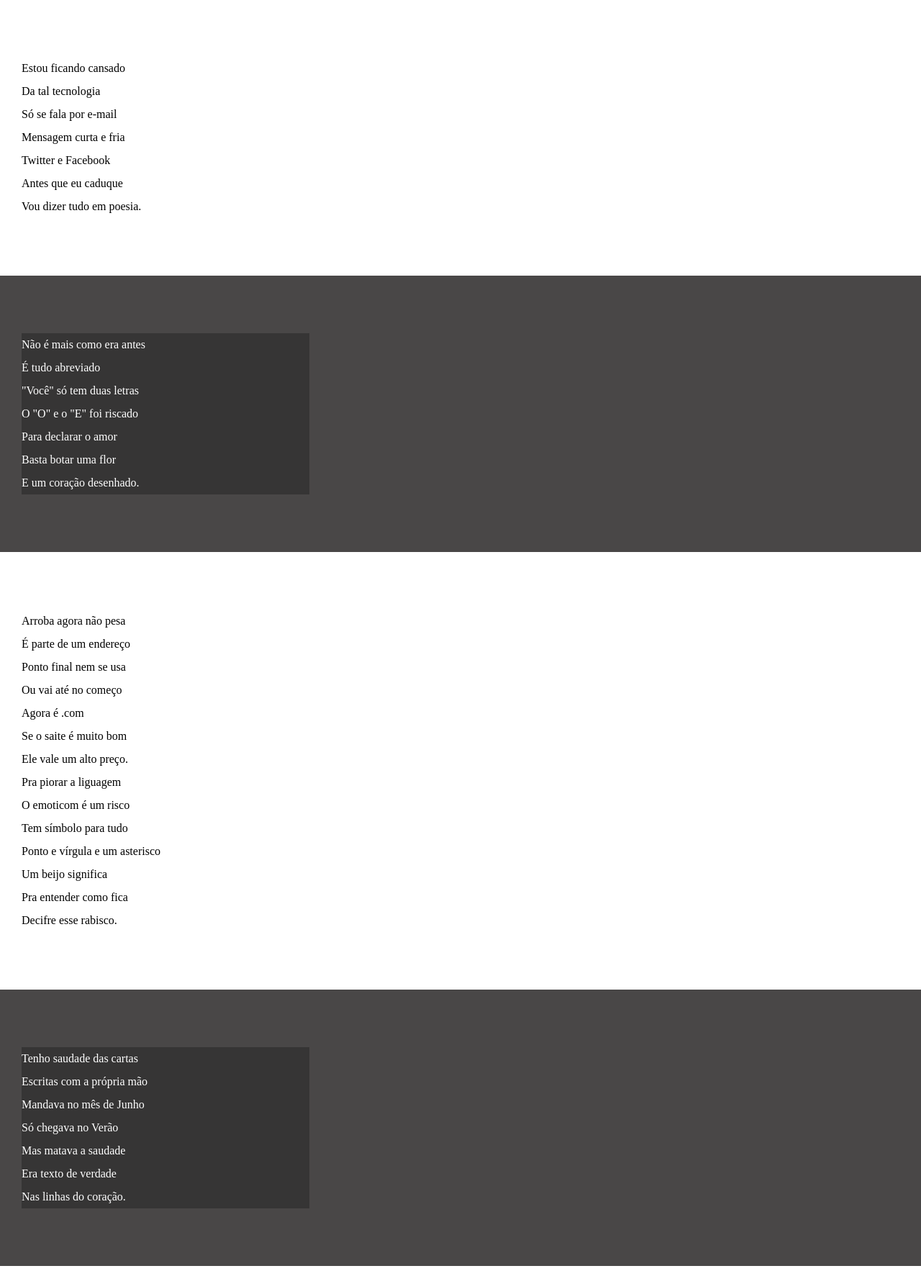
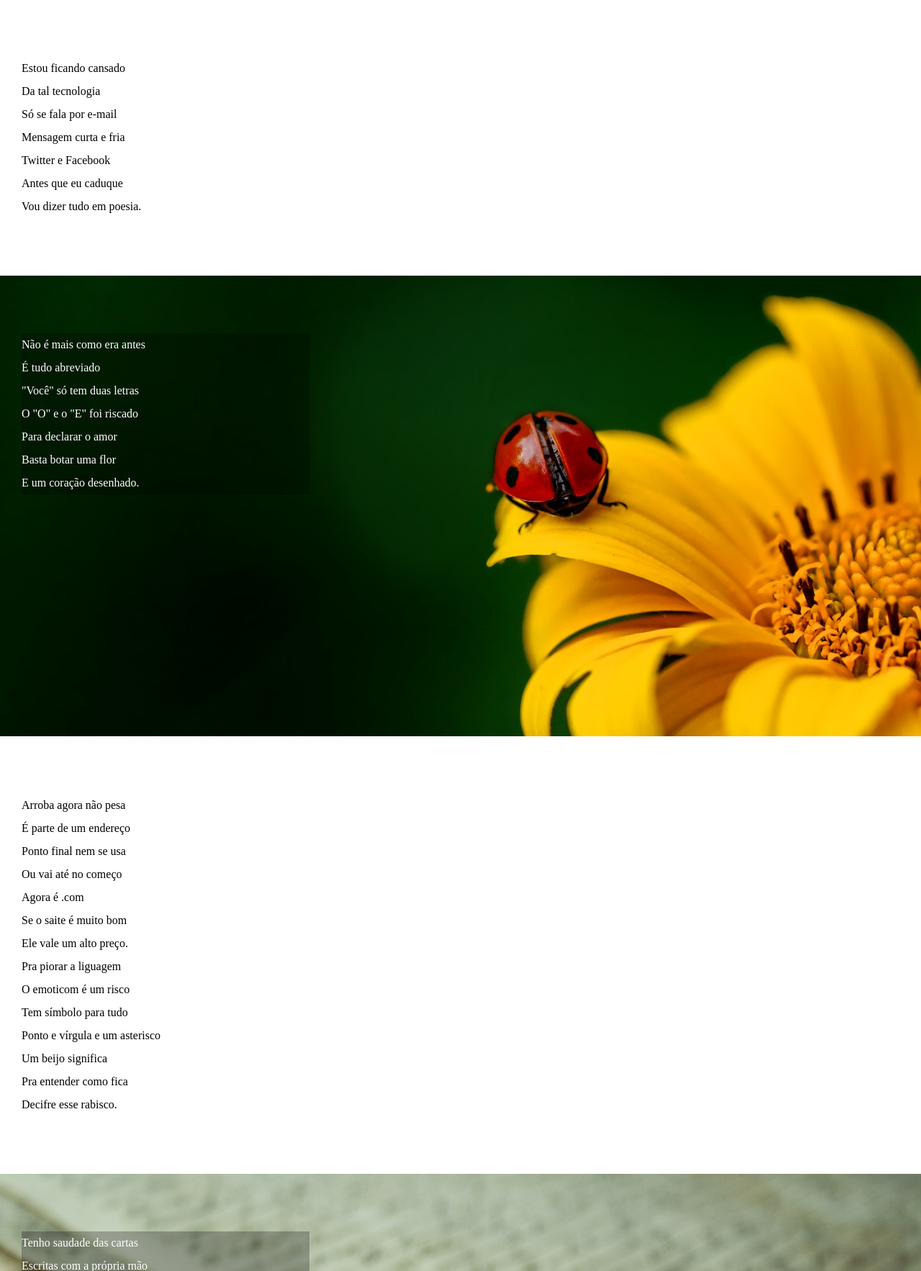
Before and after one commit to oPortela/Curso-HTML-e-CSS, a PHP site: page /teste.html in a window 1280 px wide. Shown: the part 156-1922 px from the top of the page at 72% size. Run offline with PHP 8.4, Linux system fonts and the light colour scheme.

Commit message:
Update style2.css

```diff
--- a/desafios/d012/estilo/style2.css
+++ b/desafios/d012/estilo/style2.css
@@ -62,6 +62,24 @@ section.imagem > p {
     width: 400px;
 }
 
+#img01 {
+    background-color: black;
+    background-image: url(../imagens/background001.jpg);
+    height: 60vh;
+    background-size: cover;
+    background-attachment: fixed;
+    background-position: center center;
+}
+
+#img02 {
+    background-color: black;
+    background-image: url(../imagens/background002.jpg);
+    height: 60vh;
+    background-size: cover;
+    background-attachment: fixed;
+    background-position: center center;
+}
+
 footer {
     background-color: black;
     color: white;
```
